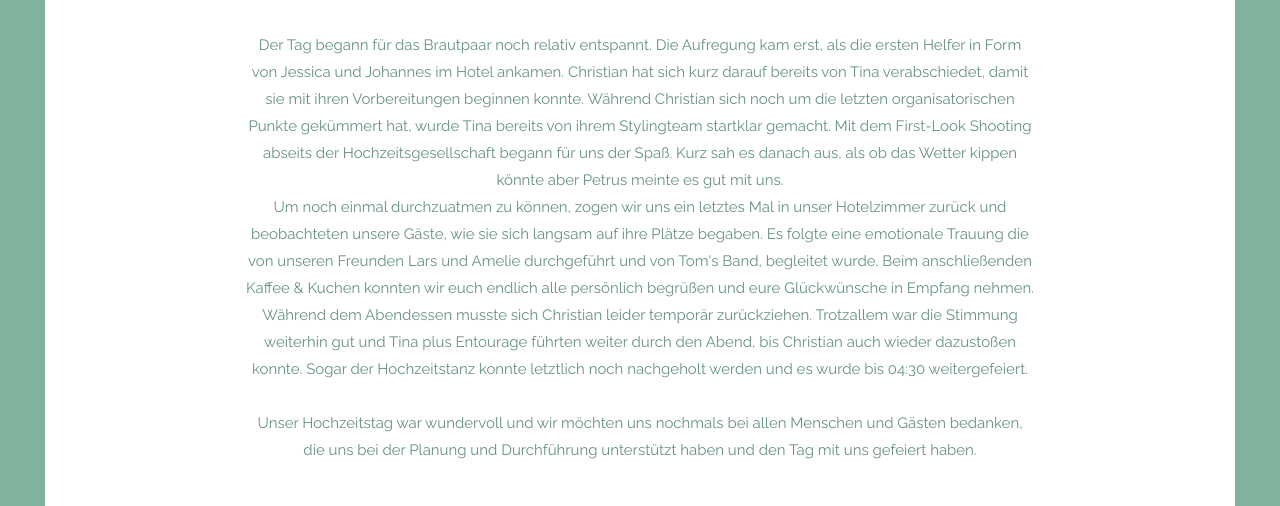
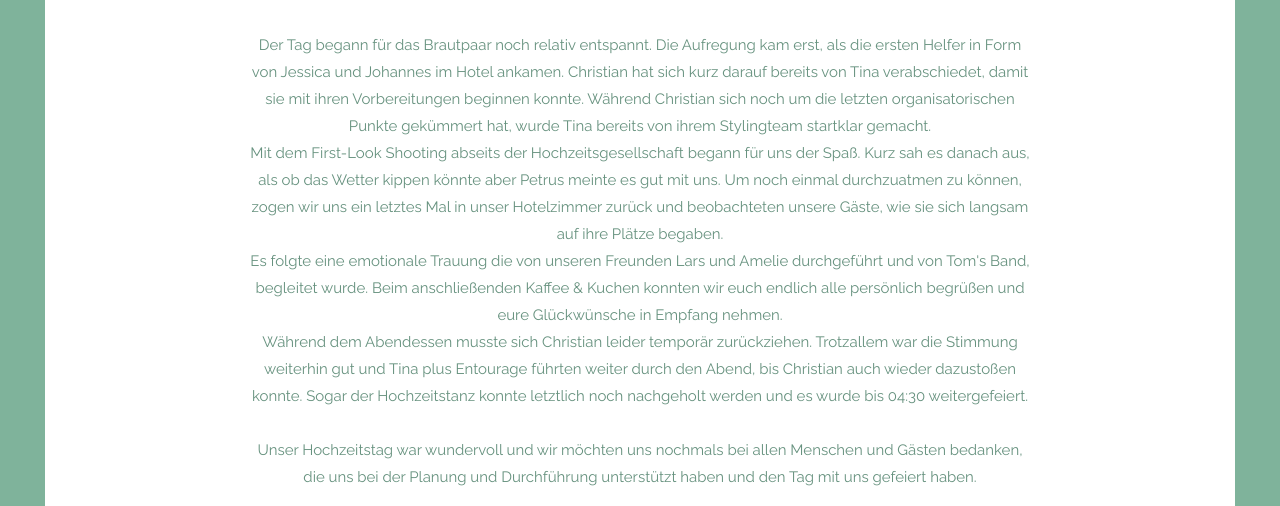
Before and after one commit to cdollinger/cdollinger.github.io, a plain HTML site: page fotos.html in a window 1280 px wide. Shown: the part 446-952 px from the top of the page. Drawn offline with nearby package versions, Linux system fonts and the light colour scheme.

Commit message:
Festgehalten formatting

```diff
--- a/fotos.html
+++ b/fotos.html
@@ -46,13 +46,13 @@
             <p>
                 Der Tag begann für das Brautpaar noch relativ entspannt. Die Aufregung kam erst, als die ersten Helfer in Form von Jessica und Johannes im Hotel ankamen.
                 Christian hat sich kurz darauf bereits von Tina verabschiedet, damit sie mit ihren Vorbereitungen beginnen konnte.
-                Während Christian sich noch um die letzten organisatorischen Punkte gekümmert hat, wurde Tina bereits von ihrem Stylingteam startklar gemacht.
+                Während Christian sich noch um die letzten organisatorischen Punkte gekümmert hat, wurde Tina bereits von ihrem Stylingteam startklar gemacht. <br>
 
-                Mit dem First-Look Shooting abseits der Hochzeitsgesellschaft begann für uns der Spaß. Kurz sah es danach aus, als ob das Wetter kippen könnte aber Petrus meinte es gut mit uns.<br>
-                Um noch einmal durchzuatmen zu können, zogen wir uns ein letztes Mal in unser Hotelzimmer zurück und beobachteten unsere Gäste, wie sie sich langsam auf ihre Plätze begaben.
+                Mit dem First-Look Shooting abseits der Hochzeitsgesellschaft begann für uns der Spaß. Kurz sah es danach aus, als ob das Wetter kippen könnte aber Petrus meinte es gut mit uns.
+                Um noch einmal durchzuatmen zu können, zogen wir uns ein letztes Mal in unser Hotelzimmer zurück und beobachteten unsere Gäste, wie sie sich langsam auf ihre Plätze begaben. <br>
 
                 Es folgte eine emotionale Trauung die von unseren Freunden Lars und Amelie durchgeführt und von Tom's Band, begleitet wurde.
-                Beim anschließenden Kaffee & Kuchen konnten wir euch endlich alle persönlich begrüßen und eure Glückwünsche in Empfang nehmen.
+                Beim anschließenden Kaffee & Kuchen konnten wir euch endlich alle persönlich begrüßen und eure Glückwünsche in Empfang nehmen.  <br>
 
                 Während dem Abendessen musste sich Christian leider temporär zurückziehen. Trotzallem war die Stimmung weiterhin gut und Tina plus Entourage führten weiter durch den Abend, bis Christian auch wieder dazustoßen konnte.
                 Sogar der Hochzeitstanz konnte letztlich noch nachgeholt werden und es wurde bis 04:30 weitergefeiert.
```
